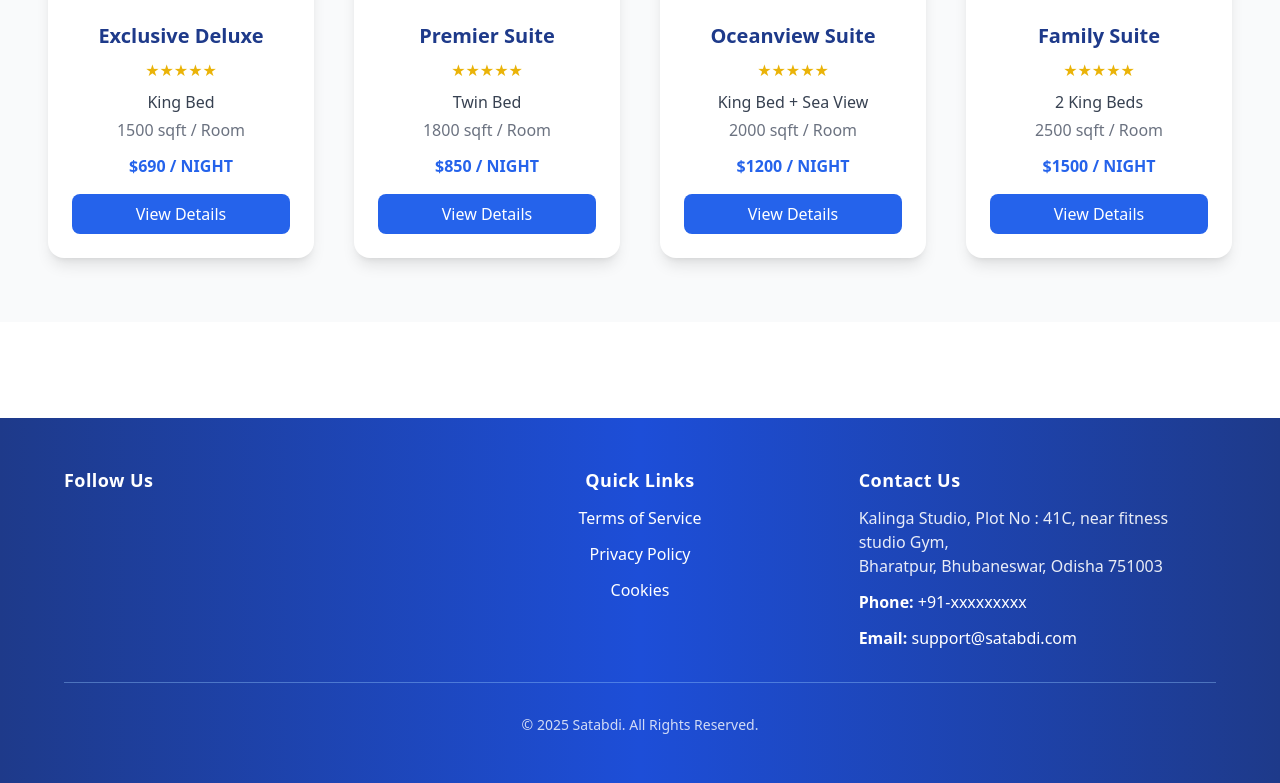
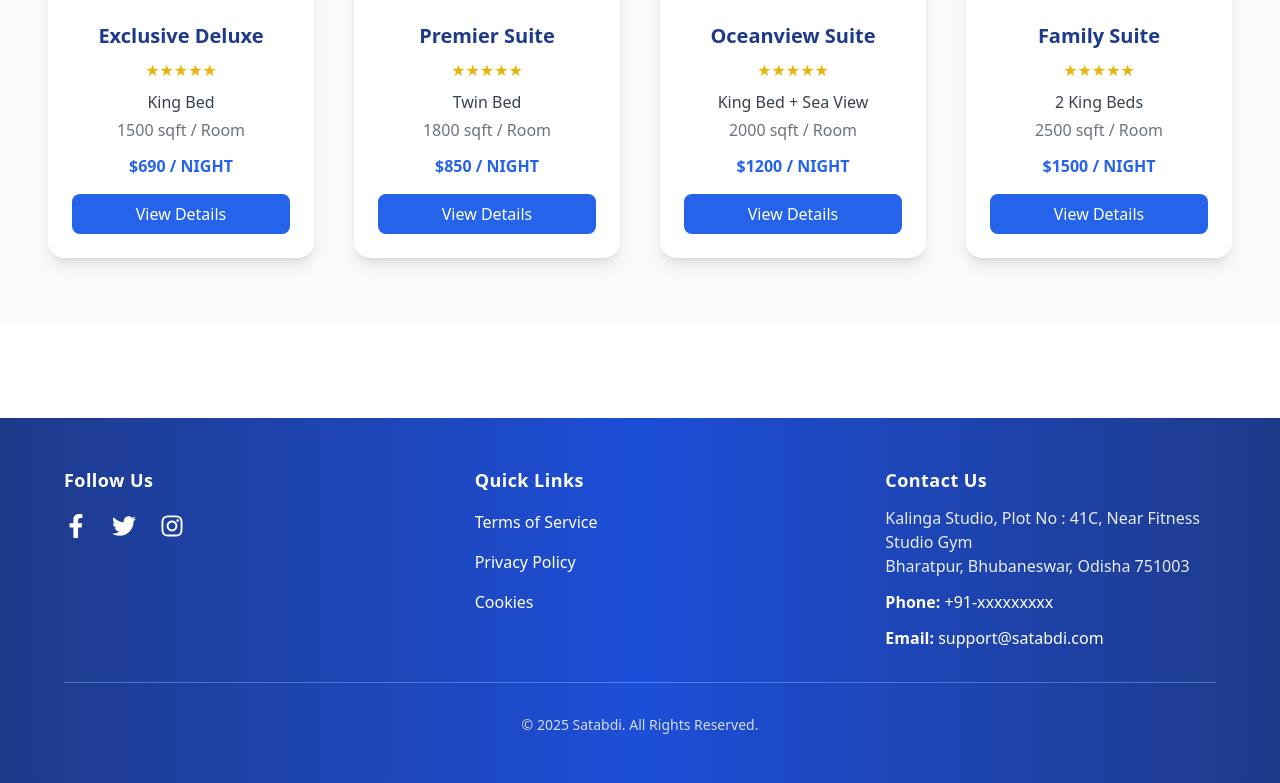
Before and after one commit to retrodserver/Satabdi_Website, a React (Vite) app: page /rooms in a window 1280 px wide. Shown: the part 414-1197 px from the top of the page. Built offline with nearby package versions, Linux system fonts and the light colour scheme.

Commit message:
added react icons

```diff
--- a/src/components/Footer.jsx
+++ b/src/components/Footer.jsx
@@ -1,33 +1,31 @@
 import React from "react";
 import { Link } from "react-router-dom";
+import { FaFacebookF, FaTwitter, FaInstagram } from "react-icons/fa";
 
 function Footer() {
   return (
     <footer className="w-full py-12 px-4 sm:px-8 md:px-16 bg-gradient-to-r from-blue-900 via-blue-700 to-blue-900 dark:from-gray-900 dark:via-blue-900 dark:to-gray-900 text-white dark:text-blue-200 mt-16">
       {/* 3-Part Grid */}
-      <div className="max-w-6xl mx-auto grid grid-cols-1 sm:grid-cols-3 gap-10 text-center sm:text-left">
+      <div className="max-w-6xl mx-auto grid grid-cols-1 sm:grid-cols-3 gap-12 sm:gap-16 md:gap-20 text-center sm:text-left">
 
         {/* Social Icons */}
         <div className="flex flex-col items-center sm:items-start gap-5">
           <h3 className="text-lg font-semibold tracking-wide">Follow Us</h3>
           <div className="flex gap-6">
-            {["Facebook", "Twitter", "Instagram"].map((platform) => (
-              <a
-                key={platform}
-                href="#"
-                aria-label={platform}
-                className="hover:text-yellow-300 transition-transform transform hover:scale-110"
-              >
-                <svg className="w-6 h-6" fill="currentColor" viewBox="0 0 24 24">
-                  <path d="M0 0h24v24H0z" fill="none" />
-                </svg>
-              </a>
-            ))}
+            <a href="#" aria-label="Facebook" className="hover:text-yellow-300 transition-transform transform hover:scale-110">
+              <FaFacebookF className="w-6 h-6" />
+            </a>
+            <a href="#" aria-label="Twitter" className="hover:text-yellow-300 transition-transform transform hover:scale-110">
+              <FaTwitter className="w-6 h-6" />
+            </a>
+            <a href="#" aria-label="Instagram" className="hover:text-yellow-300 transition-transform transform hover:scale-110">
+              <FaInstagram className="w-6 h-6" />
+            </a>
           </div>
         </div>
 
         {/* Links */}
-        <div className="flex flex-col items-center gap-3">
+        <div className="flex flex-col items-center sm:items-start gap-4">
           <h3 className="text-lg font-semibold tracking-wide">Quick Links</h3>
           <Link to="/terms-services" className="hover:text-yellow-300 transition-colors">
             Terms of Service
@@ -44,7 +42,7 @@ function Footer() {
         <div className="flex flex-col items-center sm:items-start gap-3 text-sm md:text-base leading-relaxed">
           <h3 className="text-lg font-semibold tracking-wide">Contact Us</h3>
           <p className="opacity-90">
-            Kalinga Studio, Plot No : 41C, near fitness studio Gym,<br />
+            Kalinga Studio, Plot No : 41C, Near Fitness Studio Gym<br />
             Bharatpur, Bhubaneswar, Odisha 751003
           </p>
           <p><span className="font-semibold">Phone:</span> +91-xxxxxxxxx</p>
```
